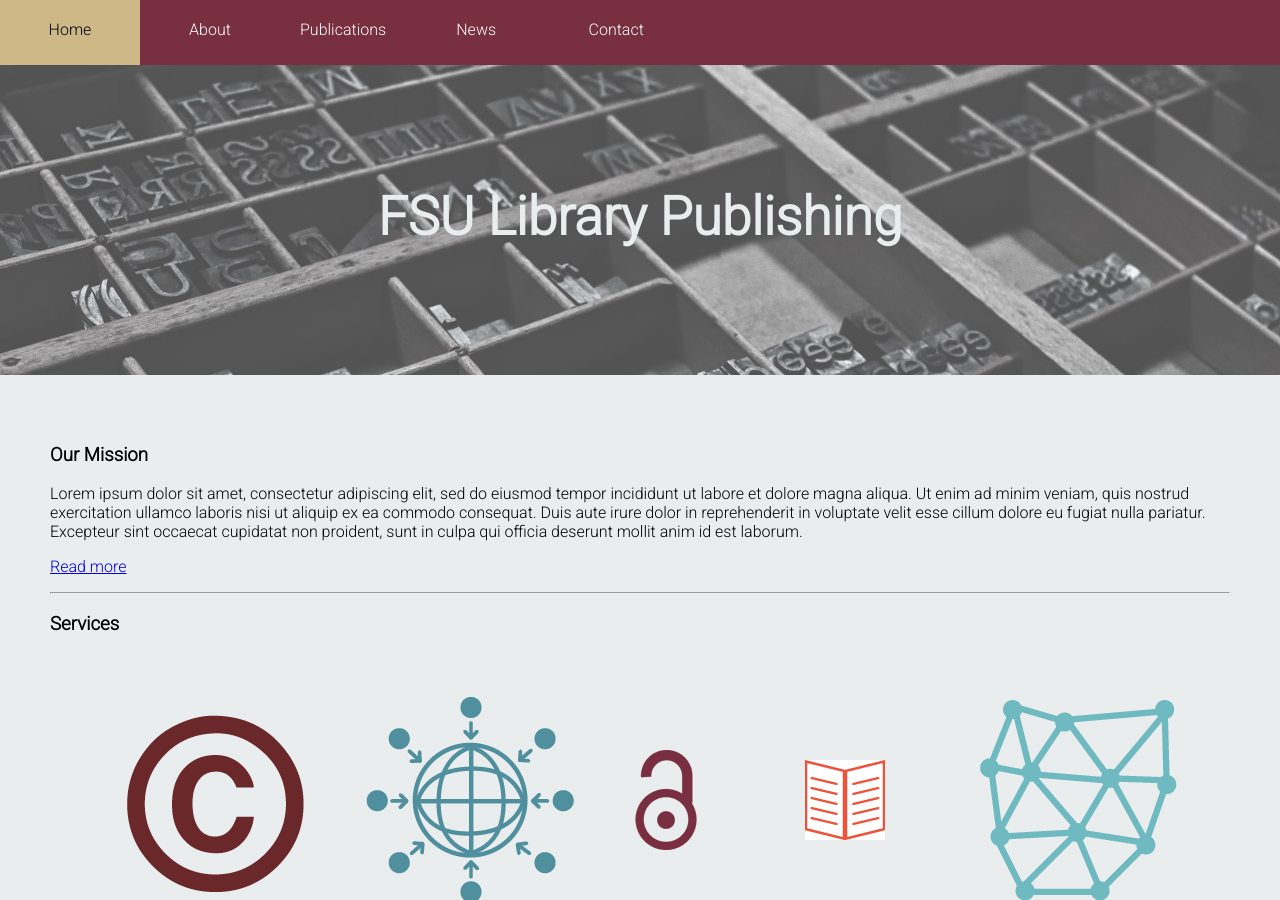
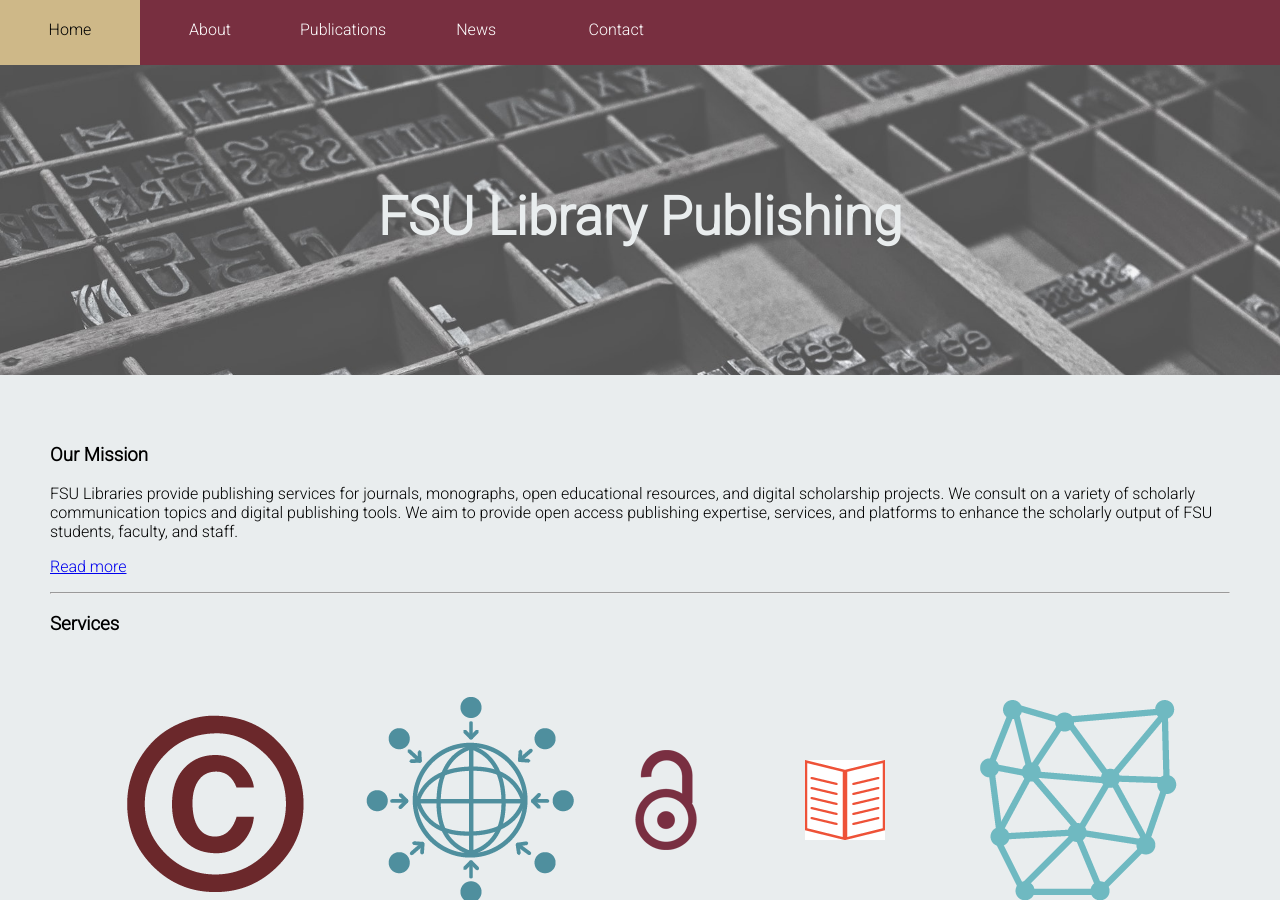
Before and after one commit to fsulibpub/fsulibpub.github.io, a Jekyll site: the page built from index.md, in a window 1280 px wide and 900 px high. Built offline with Jekyll 4.4.1, drawn with Linux system fonts in a browser that asks for light colours.

Commit message:
added mission

```diff
--- a/_includes/mission.liquid
+++ b/_includes/mission.liquid
@@ -1,4 +1,4 @@
 <section id="mission">
-  <p>Lorem ipsum dolor sit amet, consectetur adipiscing elit, sed do eiusmod tempor incididunt ut labore et dolore magna aliqua. Ut enim ad minim veniam, quis nostrud exercitation ullamco laboris nisi ut aliquip ex ea commodo consequat. Duis aute irure dolor in reprehenderit in voluptate velit esse cillum dolore eu fugiat nulla pariatur. Excepteur sint occaecat cupidatat non proident, sunt in culpa qui officia deserunt mollit anim id est laborum.
+  <p>FSU Libraries provide publishing services for journals, monographs, open educational resources, and digital scholarship projects. We consult on a variety of scholarly communication topics and digital publishing tools. We aim to provide open access publishing expertise, services, and platforms to enhance the scholarly output of FSU students, faculty, and staff.
   </p>
 </section>
```
